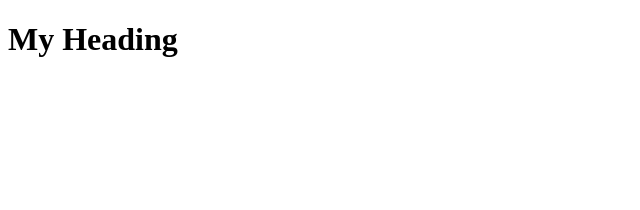
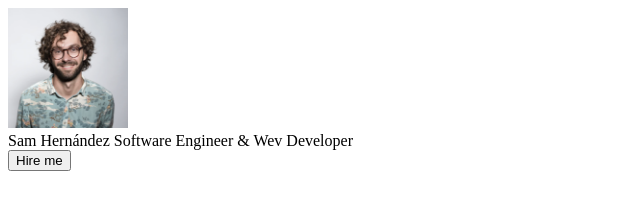
Before and after one commit to Sam24Hernandez/example-git, a plain HTML site: page index.html in a window 1280 px wide. Shown: the whole page, without its empty margins (0-640 px from the left). Drawn offline with Linux system fonts and the light colour scheme.

Commit message:
Added index.html

```diff
--- a/index.html
+++ b/index.html
@@ -1,10 +1,24 @@
 <!DOCTYPE html>
 <html lang="en">
   <head>
-    <meta charset="utf-8">
+    <meta charset="utf-8" />
+    <meta http-equiv="X-UA-Compatible" content="IE=edge" />
+    <meta name="viewport" content="width=device-width,initial-scale=1.0" />
     <title>My first website</title>
+    <link rel="stylesheet" href="style.css" />
   </head>
   <body>
-    <h1>My Heading</h1>
+    <section>
+      <div class="profile">
+        <div class="profile-img">
+          <img src="profile-pic.png" alt="" />
+        </div>
+        <span class="name">Sam Hernández</span>
+        <span class="profession">Software Engineer & Wev Developer</span>
+        <div class="button">
+          <button>Hire me</button>
+        </div>
+      </div>
+    </section>
   </body>
 </html>
```
Also changed, not shown: profile-pic.png (added).
